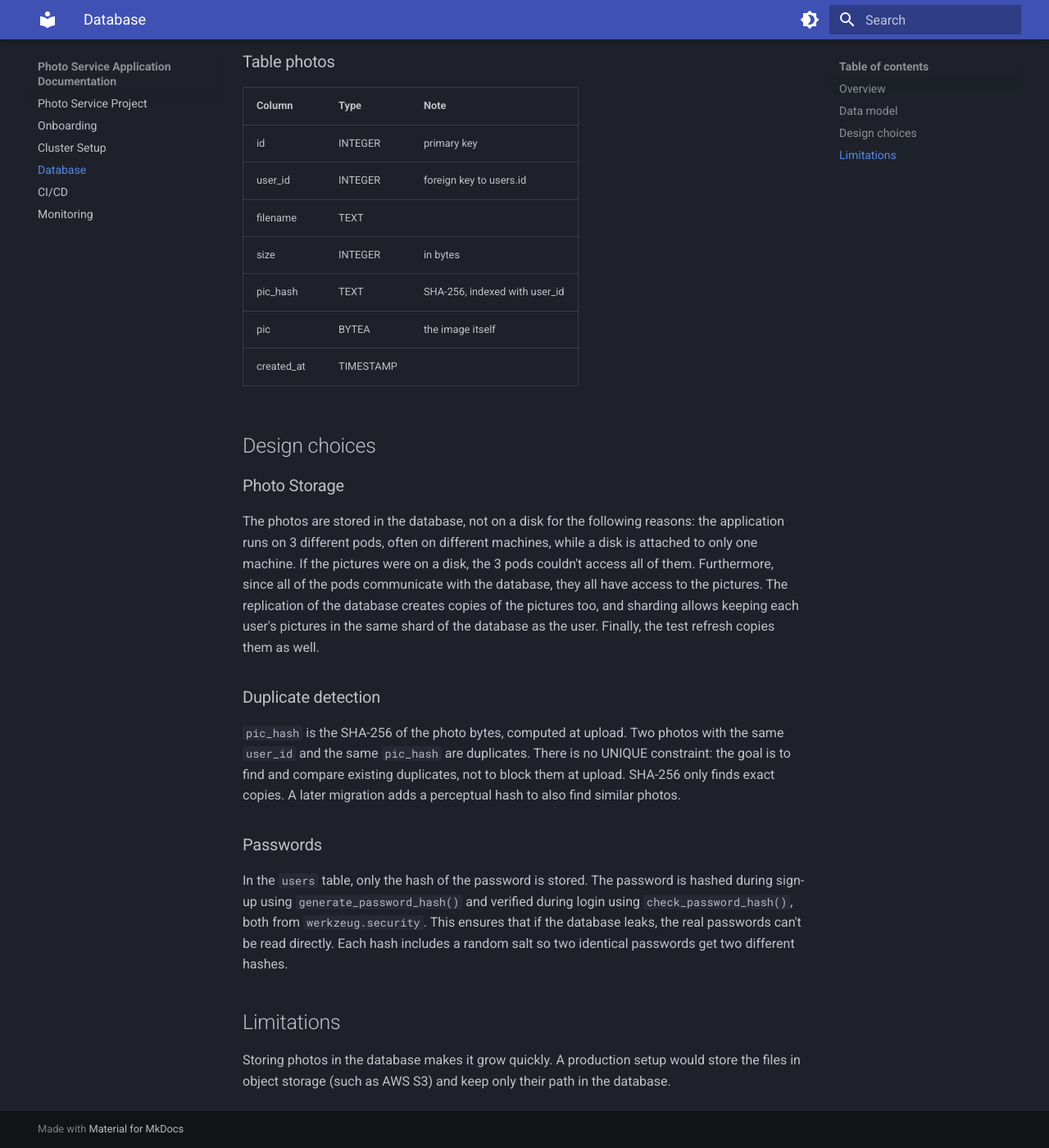
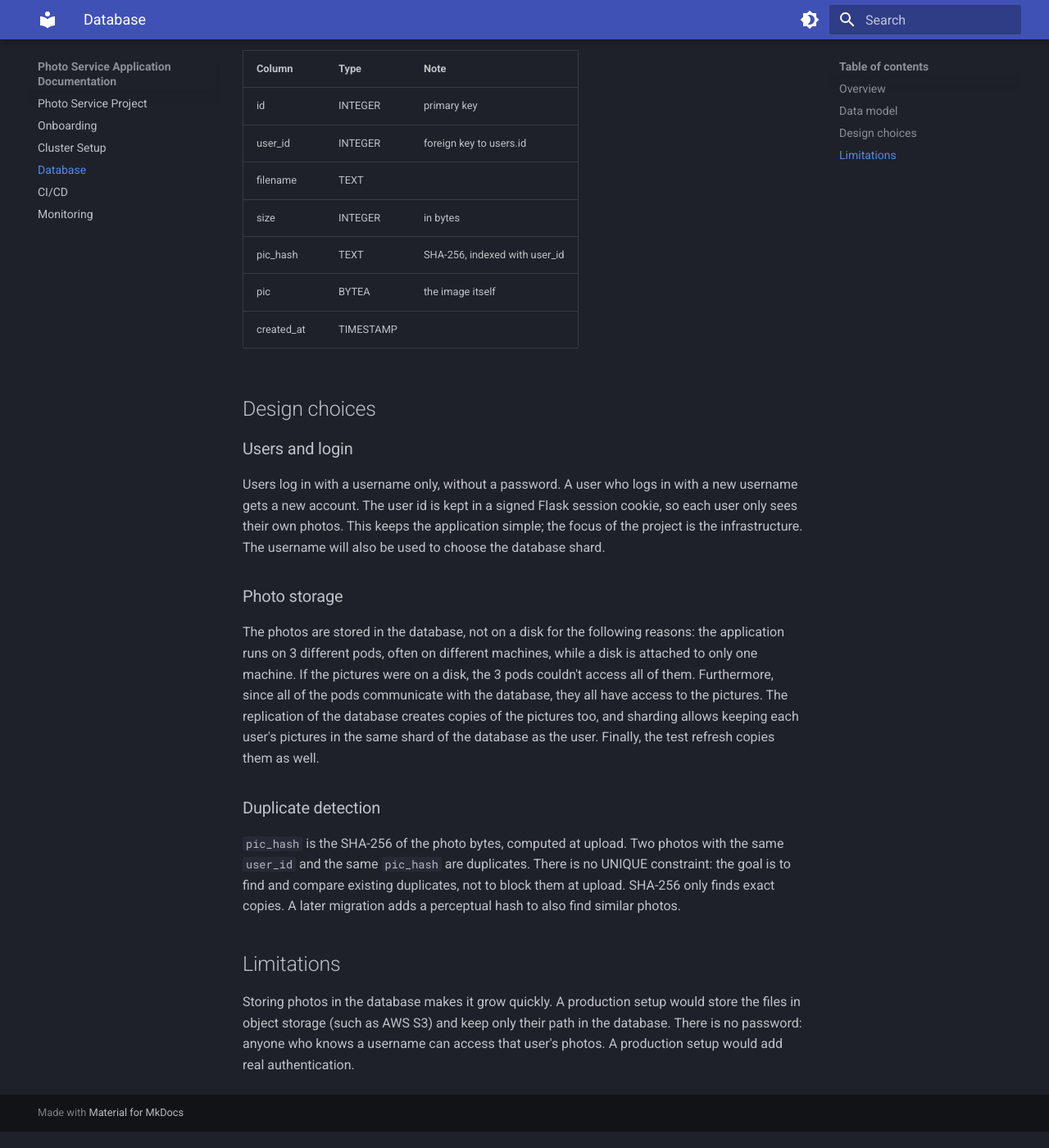
Before and after one commit to Melmaado/photo-service, an MkDocs documentation site: the page built from docs/database.md, in a window 1280 px wide and 1400 px high, scrolled down 609 px. Shown: the whole window at 82% size. Built offline with MkDocs 1.6.1 and Material for MkDocs 9.7.7, drawn with Linux system fonts in a browser that asks for light colours; some of the changed text lies outside the part shown.

Commit message:
Connect app to PostgreSQL and list user photos
Add psycopg, a /photos route and the database design doc.

```diff
--- a/docs/database.md
+++ b/docs/database.md
@@ -10,7 +10,6 @@ This application uses PostgreSQL. It stores two kinds of data: user accounts and
 |---|---|---|
 | id | INTEGER | primary key |
 | username | TEXT | unique |
-| hashed_password | TEXT | **never** the plain password |
 | created_at | TIMESTAMP | |
 
 ### Table photos
@@ -26,7 +25,14 @@ This application uses PostgreSQL. It stores two kinds of data: user accounts and
 
 ## Design choices
 
-### Photo Storage
+### Users and login
+Users log in with a username only, without a password. A user who logs in
+with a new username gets a new account. The user id is kept in a signed
+Flask session cookie, so each user only sees their own photos.
+This keeps the application simple; the focus of the project is the infrastructure.
+The username will also be used to choose the database shard.
+
+### Photo storage
 The photos are stored in the database, not on a disk for the following reasons: the application runs on 3 different pods, often on different machines, while a disk is attached to only one machine. If the pictures were on a disk, the 3 pods couldn't access all of them.
 Furthermore, since all of the pods communicate with the database, they all have access to the pictures. The replication of the database creates copies of the pictures too, and sharding allows keeping each user's pictures in the same shard of the database as the user. Finally, the test refresh copies them as well.
 
@@ -38,9 +44,8 @@ not to block them at upload.
 SHA-256 only finds exact copies. A later migration adds a perceptual hash to also
 find similar photos.
 
-### Passwords
-In the `users` table, only the hash of the password is stored. The password is hashed during sign-up using `generate_password_hash()` and verified during login using `check_password_hash()`, both from `werkzeug.security`. This ensures that if the database leaks, the real passwords can't be read directly. Each hash includes a random salt so two identical passwords get two different hashes.
-
 ## Limitations
 Storing photos in the database makes it grow quickly. A production setup would store
 the files in object storage (such as AWS S3) and keep only their path in the database.
+There is no password: anyone who knows a username can access that user's photos.
+A production setup would add real authentication.
```
Also changed, not shown: app.py (+19 -0 lines), 1 other file.
